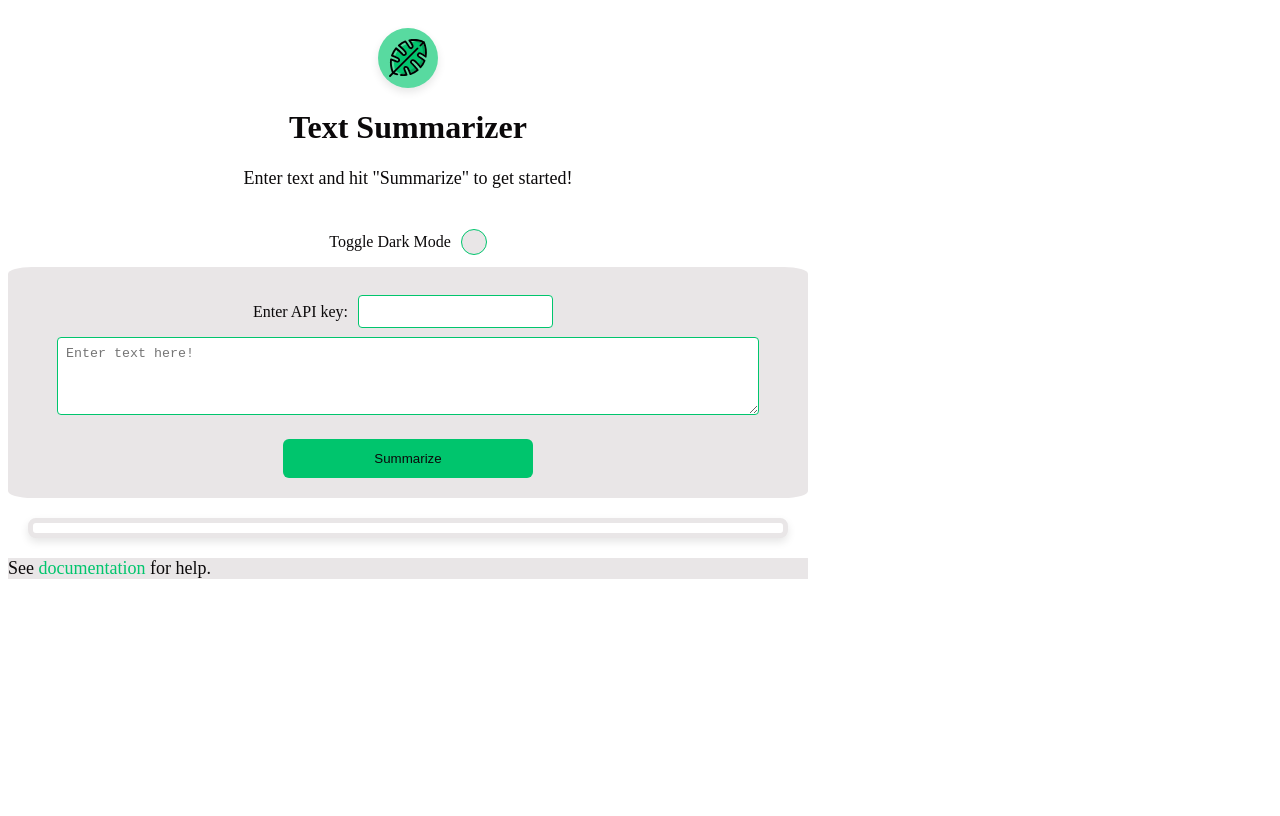
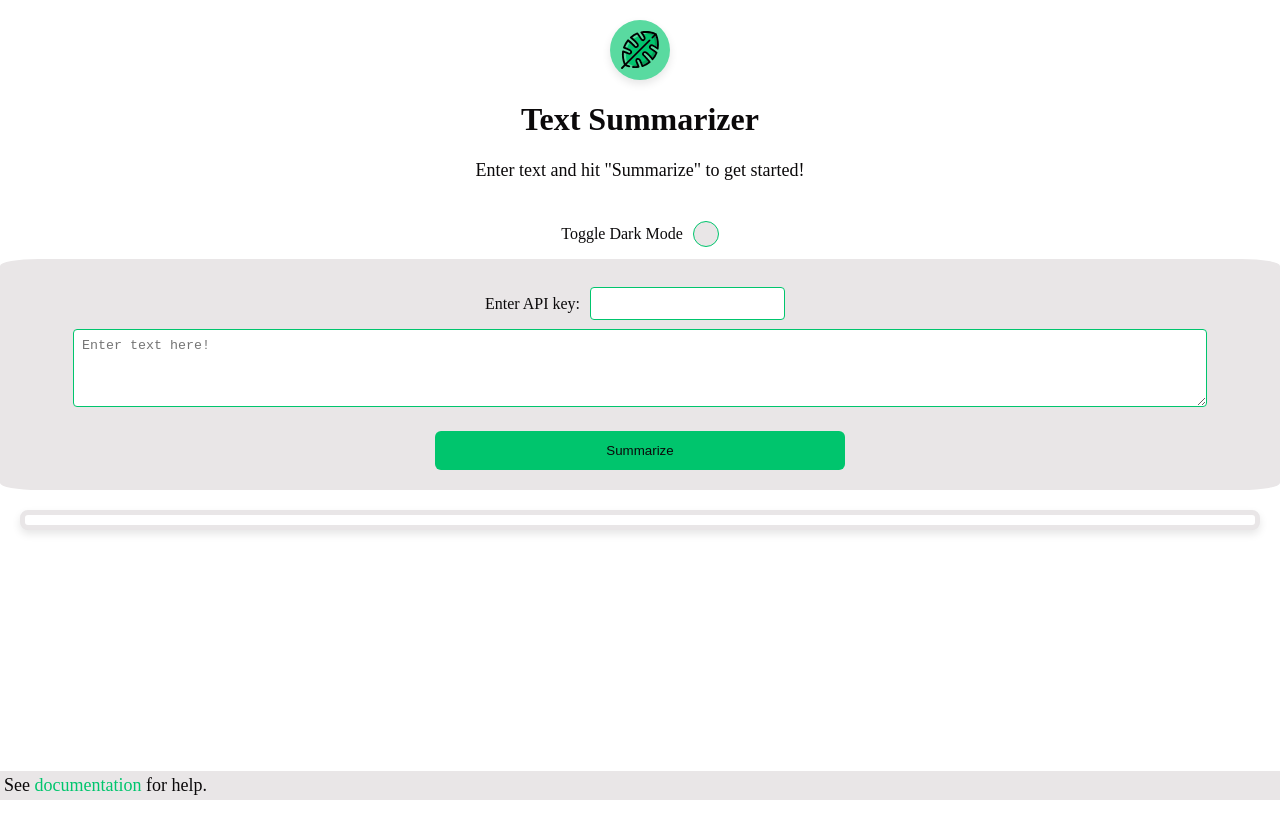
Before and after one commit to zvoverman/text-summarizer, a Vue app in the folder application/: page / in a window 1280 px wide. Built offline with nearby package versions, Linux system fonts and the light colour scheme.

Commit message:
overflow and favicon fixed

```diff
--- a/application/package.json
+++ b/application/package.json
@@ -1,7 +1,12 @@
 {
   "name": "application",
   "version": "0.1.0",
+  "author": "zvoverman",
+  "description": "An Electron + Vue application to summarize text using AI.",
+  "homepage": "https://github.com/zvoverman/text-summarizer/tree/main/application",
+  "license": "MIT",
   "private": true,
+  "icon": "src/assets/monstera-leaf.svg",
   "scripts": {
     "serve": "vue-cli-service serve",
     "build": "vue-cli-service build",
--- a/application/public/index.html
+++ b/application/public/index.html
@@ -4,14 +4,14 @@
     <meta charset="utf-8">
     <meta http-equiv="X-UA-Compatible" content="IE=edge">
     <meta name="viewport" content="width=device-width,initial-scale=1.0">
-    <link rel="icon" href="<%= BASE_URL %>favicon.ico">
+    <link rel="icon" href="<%= BASE_URL %>/src/assets/monstera-leaf.svg">
     <title><%= htmlWebpackPlugin.options.title %></title>
   </head>
   <body>
     <noscript>
       <strong>We're sorry but <%= htmlWebpackPlugin.options.title %> doesn't work properly without JavaScript enabled. Please enable it to continue.</strong>
     </noscript>
-    <div id="app"></div>
+    <div id="app" style="overflow:hidden"></div>
     <!-- built files will be auto injected -->
   </body>
 </html>
--- a/application/src/App.vue
+++ b/application/src/App.vue
@@ -40,7 +40,7 @@ export default {
 :root {
     --primary-color: #00c56d;
     --dark-primary-color: #04a059;
-    --light-primary-color: hsl(153, 64%, 60%);
+    --light-primary-color: #59daa0;
     --secondary-color: #e9e6e7;
     --font-color: #0b090a;
     --bg-color: #ffffff;
@@ -62,7 +62,13 @@ export default {
     text-align: center;
     background-color: var(--bg-color);
     color: var(--font-color);
-    width: 100vh;
+    width: 100vw;
     height: 100vh;
 }
+
+body {
+    margin: 0px;
+    padding: 0px;
+    overflow: 'hidden';
+}
 </style>
--- a/application/src/components/AppCredits.vue
+++ b/application/src/components/AppCredits.vue
@@ -1,6 +1,6 @@
 <template>
     <div class="credits">
-        <p>See <a href="https://github.com/zvoverman/text-summarizer/tree/main/extension" target="_blank">documentation</a>
+        <p>See <a href="https://github.com/zvoverman/text-summarizer/tree/main/application" target="_blank">documentation</a>
             for help.</p>
     </div>
 </template>
@@ -19,6 +19,12 @@ export default {
     color: var(--font-color);
     text-align: left;
     font-size: 18px;
+    position: absolute;
+    bottom: 0px;
+}
+
+.credits p {
+    margin: 4px;
 }
 
 .credits a {
--- a/application/src/components/AppSummarize.vue
+++ b/application/src/components/AppSummarize.vue
@@ -111,7 +111,8 @@ button:hover {
     box-shadow: 0 4px 8px rgba(0, 0, 0, 0.1);
     margin: 20px;
     max-height: 300px;
-    overflow: scroll;
+    overflow-y: auto;
+    overflow-x: hidden;
 }
 
 .input {
--- a/application/vue.config.js
+++ b/application/vue.config.js
@@ -1,4 +1,24 @@
 const { defineConfig } = require('@vue/cli-service')
 module.exports = defineConfig({
-  transpileDependencies: true
+  transpileDependencies: true,
+  pages: {
+    index: {
+      // entry for the page
+      entry: 'src/main.js',
+      title: 'Text Summarizer',
+      icon: './assets/monstera-leaf.svg',
+    },
+  },
+  pluginOptions: {
+    electronBuilder: {
+      builderOptions: {
+        appId: 'com.electron.summary',
+        productName: 'Text Summarizer',
+        linux: {
+          icon: 'src/assets/monstera-leaf.svg',
+          category: 'Utility',
+        }
+      }
+    }
+  }
 })
```
Also changed, not shown: application/src/background.js (+12 -2 lines), 1 other file (tests, documents, lock files or other folders).
